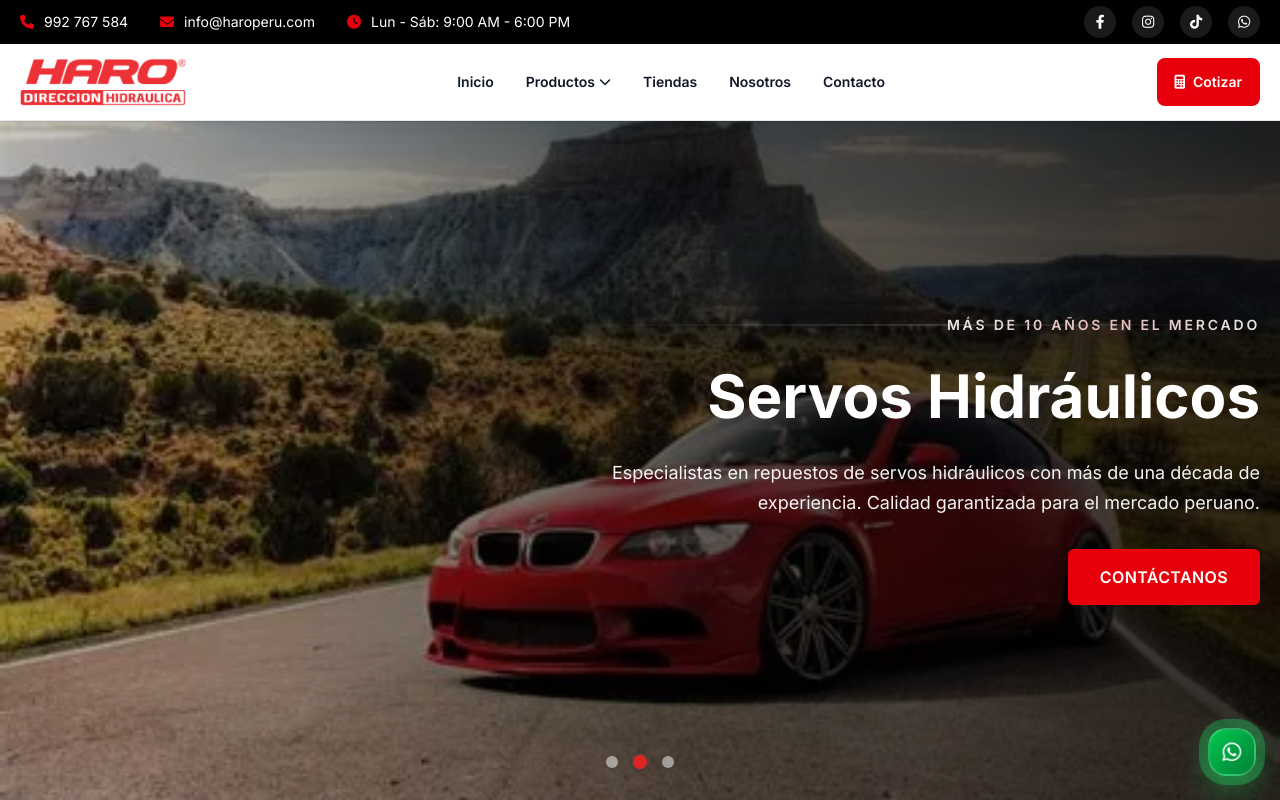
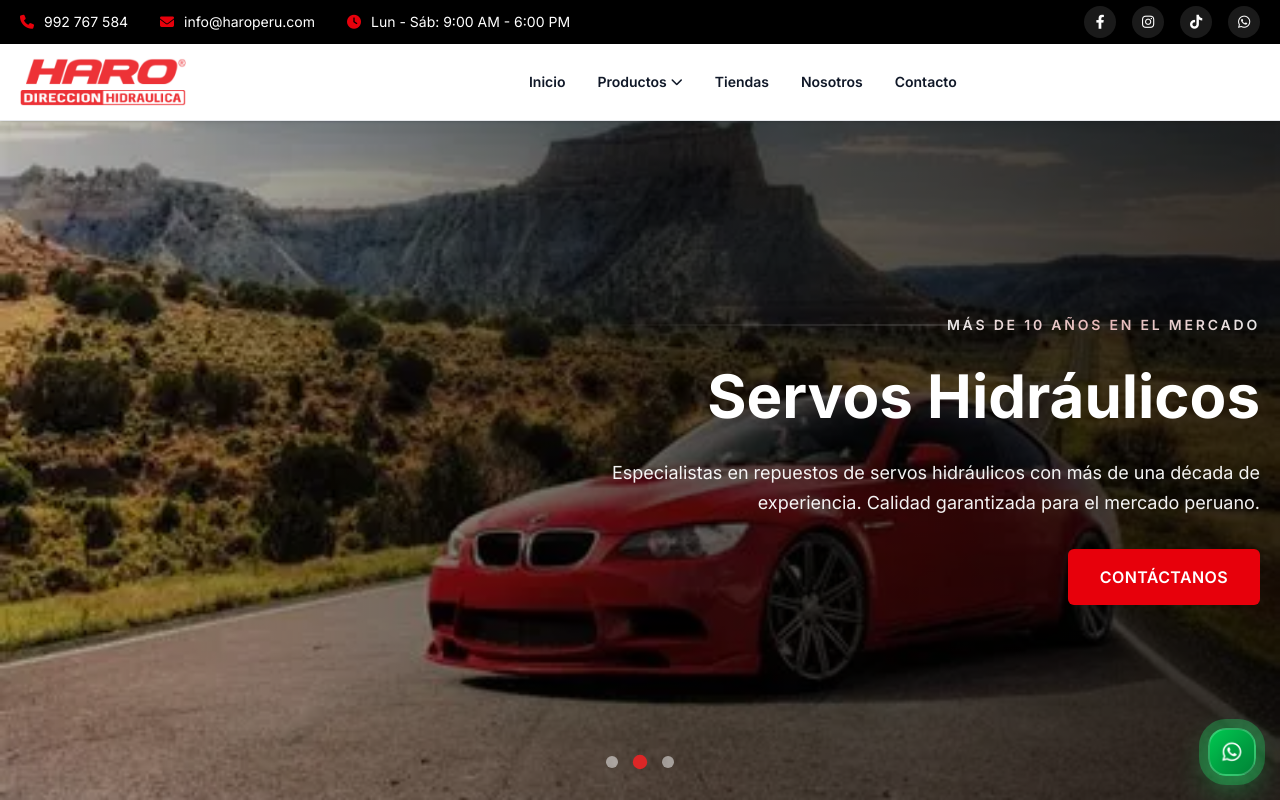
Before and after one commit to jaimelanda/PAGE_HAROPERU, an Astro site: page / in a window 1280 px wide. Shown: the top 800 px of the page. Built offline with nearby package versions, Linux system fonts and the light colour scheme; Astro itself is replaced by a stand-in of ours.

Commit message:
delete boton cotizar

```diff
--- a/src/components/Header.astro
+++ b/src/components/Header.astro
@@ -105,14 +105,6 @@
           <li><a href="#nosotros" class="flex items-center gap-1 py-4 text-gray-900 font-semibold text-sm hover:text-red-600 transition-colors duration-300">Nosotros</a></li>
           <li><a href="#footer" class="flex items-center gap-1 py-4 text-gray-900 font-semibold text-sm hover:text-red-600 transition-colors duration-300">Contacto</a></li>
         </ul>
-
-        <!-- Header Actions -->
-        <div class="flex gap-4 flex-shrink-0 items-center order-2">
-          <a href="https://wa.me/51992767584" target="_blank" class="flex items-center gap-2 px-4 py-3 bg-red-600 text-white border-2 border-red-600 rounded-lg font-semibold text-sm hover:bg-red-700 hover:border-red-700 hover:-translate-y-0.5 transition-all duration-300">
-            <i class="fas fa-calculator"></i>
-            <span>Cotizar</span>
-          </a>
-        </div>
 
         <div class="mobile-menu-toggle hidden flex-col cursor-pointer p-1 gap-0.5 relative ml-4 order-3">
           <span class="w-6 h-0.5 bg-red-600 transition-all duration-300"></span>
```
